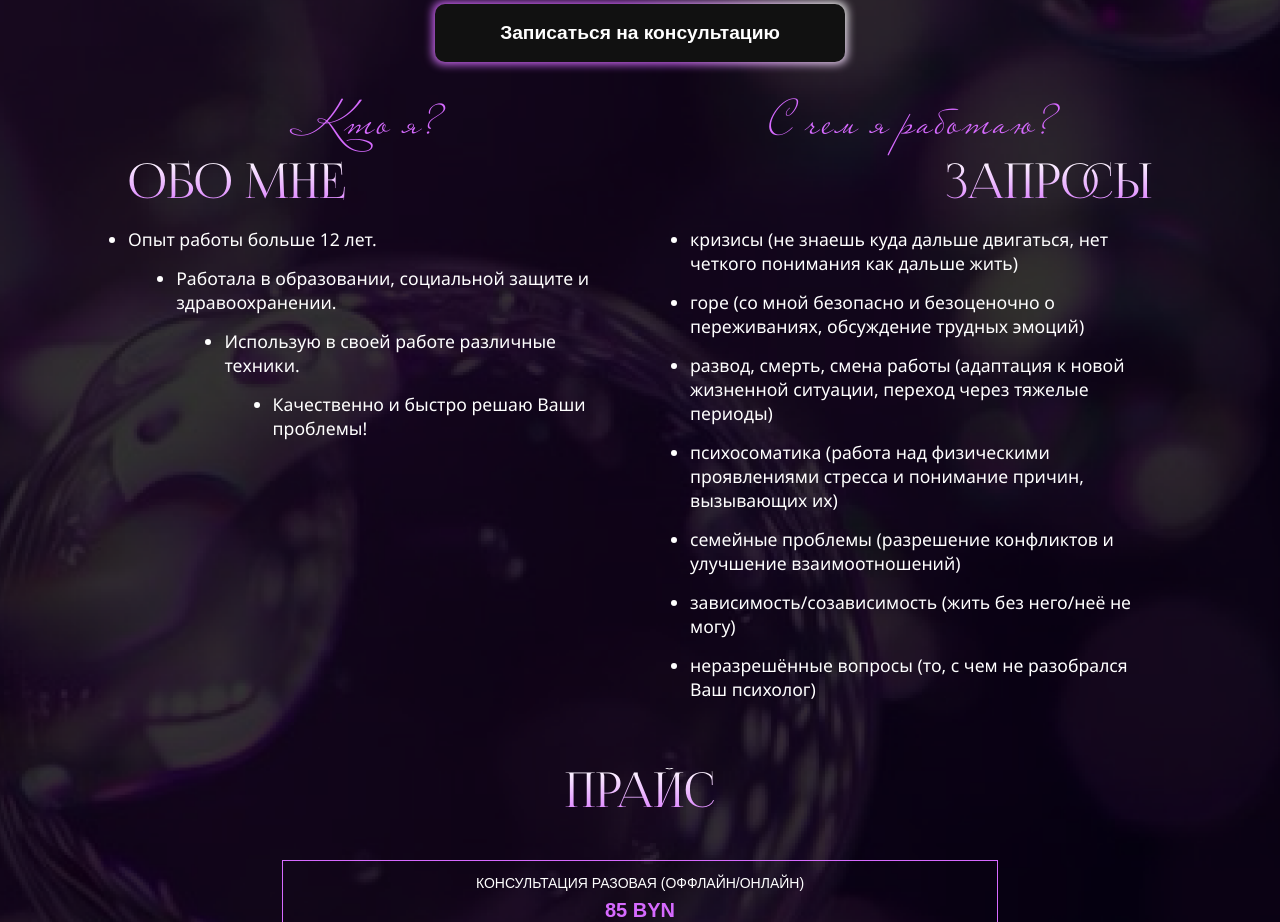
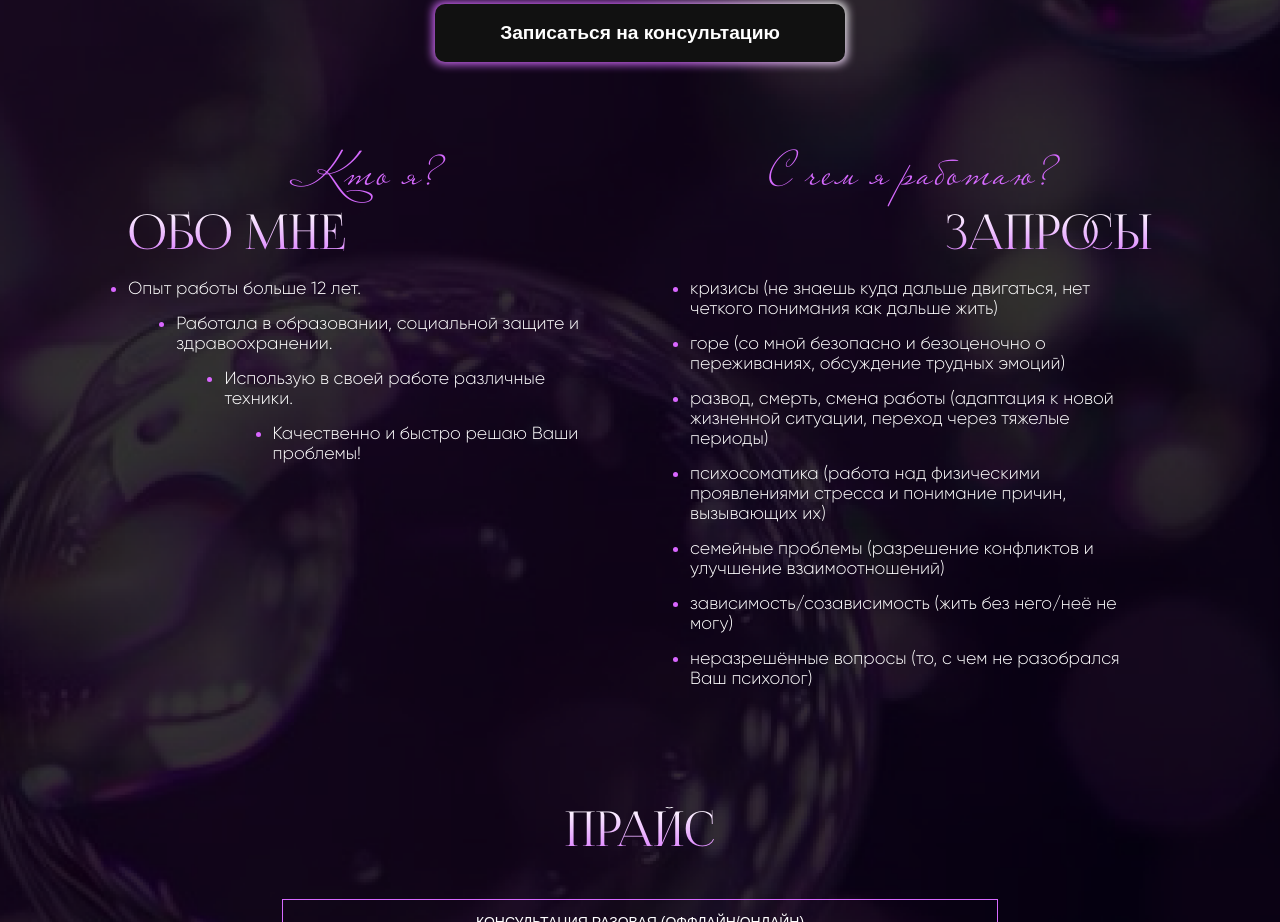
Before and after one commit to aewweb/psycholog, a plain HTML site: page index.html in a window 1280 px wide. Shown: the part 920-1842 px from the top of the page. Drawn offline with Linux system fonts and the light colour scheme.

Commit message:
Add files via upload

```diff
--- a/index.html
+++ b/index.html
@@ -46,7 +46,7 @@
       </div>
     </section>
 
-    <section id="services" style="margin-top: 5%;">
+    <section id="services" style="margin-top: 10%;">
         <div>
             <h3 style="text-align: center;">ПРАЙС</h3>
         </div>
--- a/style.css
+++ b/style.css
@@ -71,6 +71,12 @@ body {
     padding: 0;
   }
 
+  /* Левая и правая колонки */
+  .about-left,
+  .about-right {
+    margin-top: 10%;
+  }
+
   .subtitle {
     font-family: 'Marianna', sans-serif;
     color: #d66aff;
@@ -81,20 +87,20 @@ body {
     padding: 0;
   }
 
-  .about-section ul {
+  .about-wrapper ul {
     list-style-type: disc;
   }
 
-  .about-section li {
+  .about-wrapper li {
     margin-bottom: 5%;
     position: relative;
-    font-size: 1rem;
+    font-size: 0.8rem;
     font-family: 'Gilroy', sans-serif;
-    font-weight: normal; /* или 300 */
+    font-weight: 300;
   }
 
-  .about-section li::marker {
-    color: #d966ff !important;
+  .about-wrapper li::marker {
+    color: #d966ff;
   }
 
   .centered-button {
@@ -310,6 +316,7 @@ body {
   .about-right {
     flex: 1;
     max-width: 50%;
+    margin-top: 5%;
   }
 
   /* Сохраняем градиентные заголовки */
```
